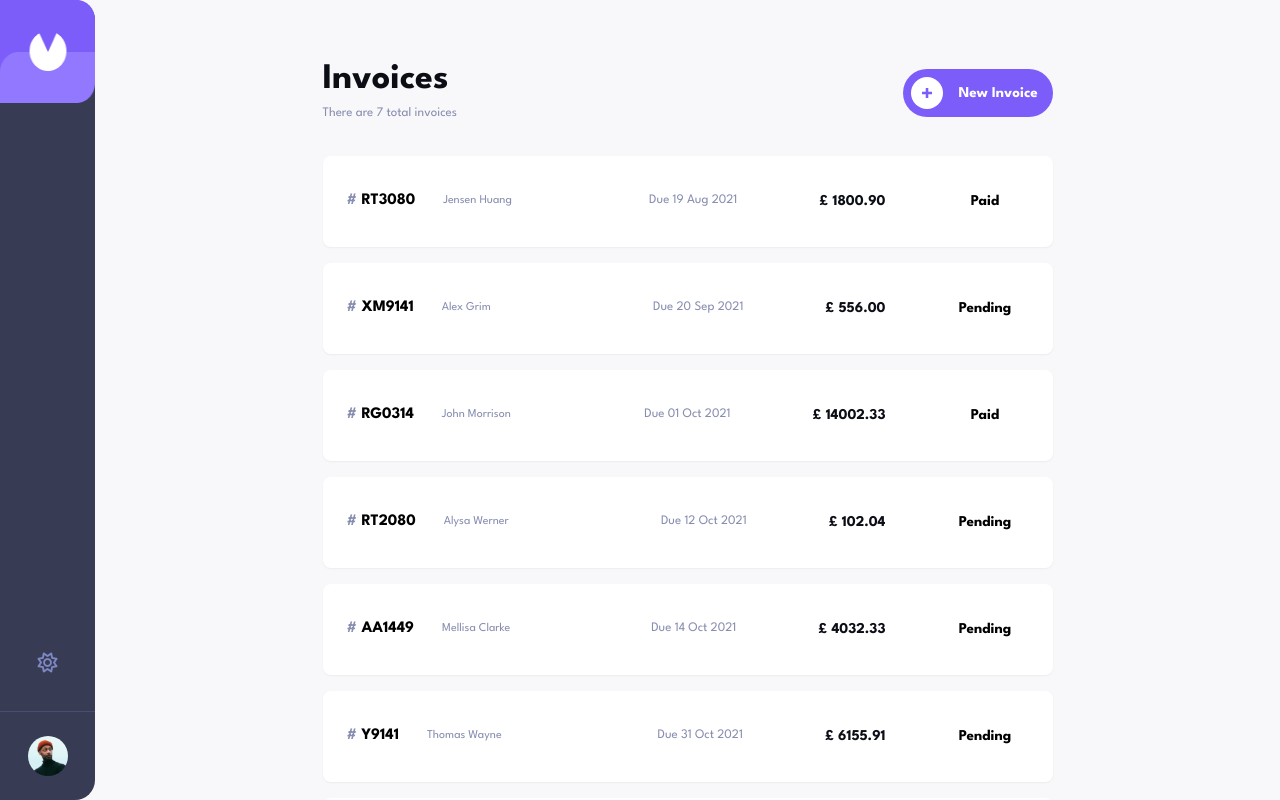
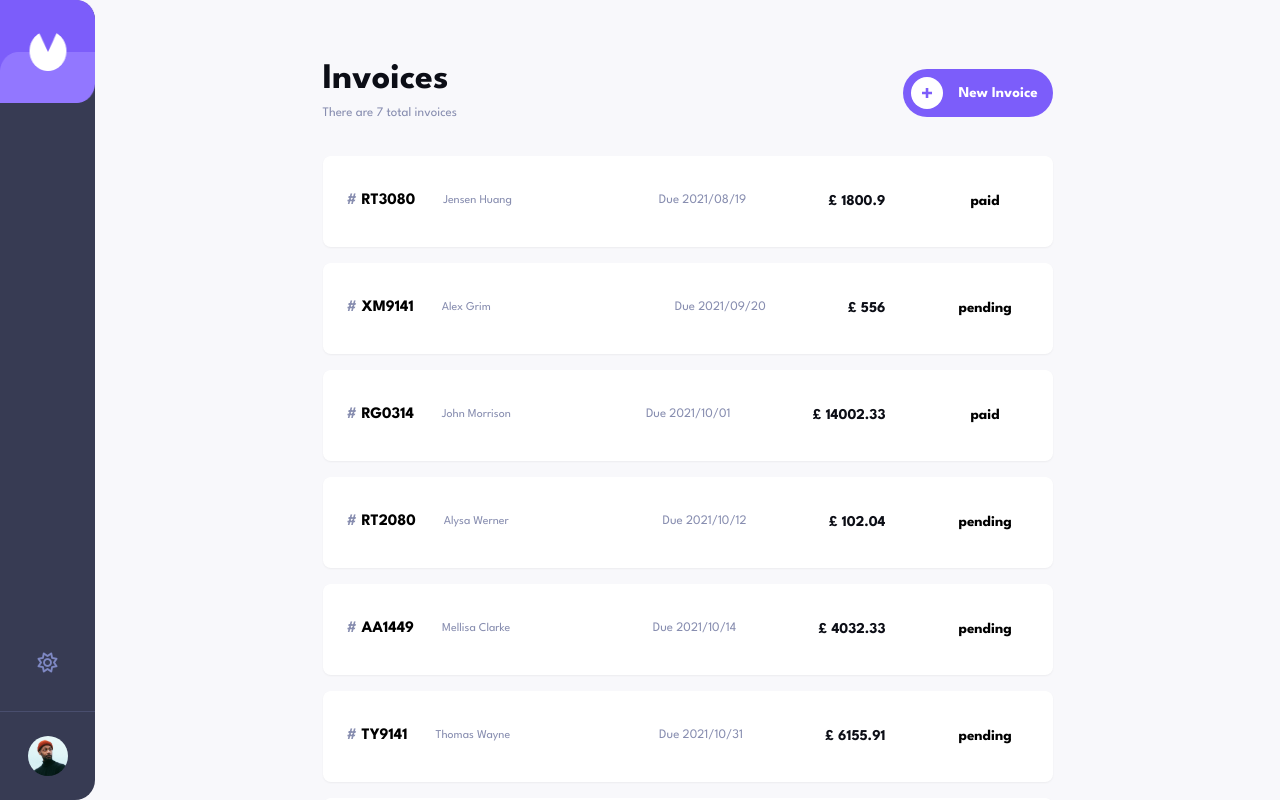
Before and after one commit to xasanovdev/invoice-app, a Vue app: page / in a window 1280 px wide. Built offline with nearby package versions, Linux system fonts and the light colour scheme.

Commit message:
added new invoices

```diff
--- a/data.js
+++ b/data.js
@@ -1,52 +1,231 @@
 export const invoices = [
   {
     id: 'RT3080',
+    createdAt: '2021/08/18',
+    paymentDue: '2021/08/19',
+    description: 'Re-branding',
+    paymentTerms: 1,
     clientName: 'Jensen Huang',
-    dueDate: '19 Aug 2021',
-    amount: 1800.9,
-    status: 'Paid',
+    clientEmail: 'jensenh@mail.com',
+    status: 'paid',
+    senderAddress: {
+      street: '19 Union Terrace',
+      city: 'London',
+      zipcode: 'E1 3EZ',
+      country: 'United Kingdom',
+    },
+    clientAddress: {
+      street: '106 Kendell Street',
+      city: 'Sharrington',
+      zipcode: 'NR24 5WQ',
+      country: 'United Kingdom',
+    },
+    items: [
+      {
+        name: 'Brand Guidelines',
+        quantity: 1,
+        price: 1800.9,
+        total: 1800.9,
+      },
+    ],
+    total: 1800.9,
   },
-
   {
     id: 'XM9141',
+    createdAt: '2021/08/21',
+    paymentDue: '2021/09/20',
+    description: 'Graphic Design',
+    paymentTerms: 30,
     clientName: 'Alex Grim',
-    dueDate: '20 Sep 2021',
-    amount: 556.0,
-    status: 'Pending',
+    clientEmail: 'alexgrim@mail.com',
+    status: 'pending',
+    senderAddress: {
+      street: '19 Union Terrace',
+      city: 'London',
+      zipcode: 'E1 3EZ',
+      country: 'United Kingdom',
+    },
+    clientAddress: {
+      street: '84 Church Way',
+      city: 'Bradford',
+      zipcode: 'BD1 9PB',
+      country: 'United Kingdom',
+    },
+    items: [
+      {
+        name: 'Banner Design',
+        quantity: 1,
+        price: 156.0,
+        total: 156.0,
+      },
+      {
+        name: 'Email Design',
+        quantity: 2,
+        price: 200.0,
+        total: 400.0,
+      },
+    ],
+    total: 556.0,
   },
   {
     id: 'RG0314',
+    createdAt: '2021/09/24',
+    paymentDue: '2021/10/01',
+    description: 'Website Redesign',
+    paymentTerms: 7,
     clientName: 'John Morrison',
-    dueDate: '01 Oct 2021',
-    amount: 14002.33,
-    status: 'Paid',
+    clientEmail: 'jm@myco.com',
+    status: 'paid',
+    senderAddress: {
+      street: '19 Union Terrace',
+      city: 'London',
+      zipcode: 'E1 3EZ',
+      country: 'United Kingdom',
+    },
+    clientAddress: {
+      street: '79 Dover Road',
+      city: 'Westhall',
+      zipcode: 'IP19 3PF',
+      country: 'United Kingdom',
+    },
+    items: [
+      {
+        name: 'Website Redesign',
+        quantity: 1,
+        price: 14002.33,
+        total: 14002.33,
+      },
+    ],
+    total: 14002.33,
   },
   {
     id: 'RT2080',
+    createdAt: '2021/10/11',
+    paymentDue: '2021/10/12',
+    description: 'Logo Concept',
+    paymentTerms: 1,
     clientName: 'Alysa Werner',
-    dueDate: '12 Oct 2021',
-    amount: 102.04,
-    status: 'Pending',
+    clientEmail: 'alysa@email.co.uk',
+    status: 'pending',
+    senderAddress: {
+      street: '19 Union Terrace',
+      city: 'London',
+      zipcode: 'E1 3EZ',
+      country: 'United Kingdom',
+    },
+    clientAddress: {
+      street: '63 Warwick Road',
+      city: 'Carlisle',
+      zipcode: 'CA20 2TG',
+      country: 'United Kingdom',
+    },
+    items: [
+      {
+        name: 'Logo Sketches',
+        quantity: 1,
+        price: 102.04,
+        total: 102.04,
+      },
+    ],
+    total: 102.04,
   },
   {
     id: 'AA1449',
+    createdAt: '2021/10/7',
+    paymentDue: '2021/10/14',
+    description: 'Re-branding',
+    paymentTerms: 7,
     clientName: 'Mellisa Clarke',
-    dueDate: '14 Oct 2021',
-    amount: 4032.33,
-    status: 'Pending',
+    clientEmail: 'mellisa.clarke@example.com',
+    status: 'pending',
+    senderAddress: {
+      street: '19 Union Terrace',
+      city: 'London',
+      zipcode: 'E1 3EZ',
+      country: 'United Kingdom',
+    },
+    clientAddress: {
+      street: '46 Abbey Row',
+      city: 'Cambridge',
+      zipcode: 'CB5 6EG',
+      country: 'United Kingdom',
+    },
+    items: [
+      {
+        name: 'New Logo',
+        quantity: 1,
+        price: 1532.33,
+        total: 1532.33,
+      },
+      {
+        name: 'Brand Guidelines',
+        quantity: 1,
+        price: 2500.0,
+        total: 2500.0,
+      },
+    ],
+    total: 4032.33,
   },
   {
-    id: 'Y9141',
+    id: 'TY9141',
+    createdAt: '2021/10/01',
+    paymentDue: '2021/10/31',
+    description: 'Landing Page Design',
+    paymentTerms: 30,
     clientName: 'Thomas Wayne',
-    dueDate: '31 Oct 2021',
-    amount: 6155.91,
-    status: 'Pending',
+    clientEmail: 'thomas@dc.com',
+    status: 'pending',
+    senderAddress: {
+      street: '19 Union Terrace',
+      city: 'London',
+      zipcode: 'E1 3EZ',
+      country: 'United Kingdom',
+    },
+    clientAddress: {
+      street: '3964  Queens Lane',
+      city: 'Gotham',
+      zipcode: '60457',
+      country: 'United States of America',
+    },
+    items: [
+      {
+        name: 'Web Design',
+        quantity: 1,
+        price: 6155.91,
+        total: 6155.91,
+      },
+    ],
+    total: 6155.91,
   },
   {
     id: 'FV2353',
+    createdAt: '2021/11/05',
+    paymentDue: '2021/11/12',
+    description: 'Logo Re-design',
+    paymentTerms: 7,
     clientName: 'Anita Wainwright',
-    dueDate: '12 Nov 2021',
-    amount: 3102.04,
-    status: 'Draft',
+    clientEmail: '',
+    status: 'draft',
+    senderAddress: {
+      street: '19 Union Terrace',
+      city: 'London',
+      zipcode: 'E1 3EZ',
+      country: 'United Kingdom',
+    },
+    clientAddress: {
+      street: '',
+      city: '',
+      zipcode: '',
+      country: '',
+    },
+    items: [
+      {
+        name: 'Logo Re-design',
+        quantity: 1,
+        price: 3102.04,
+        total: 3102.04,
+      },
+    ],
+    total: 3102.04,
   },
 ];
--- a/src/components/card/Card.vue
+++ b/src/components/card/Card.vue
@@ -15,10 +15,10 @@
         class="flex flex-col md:flex-row md:items-center md:mt-0 md:gap-[82px] items-start gap-2 mt-6"
       >
         <span class="text-light2 dark:text-light1 text-[13px]">{{
-          `Due ${invoice.dueDate}`
+          `Due ${invoice.paymentDue}`
         }}</span>
         <span class="text-light4 dark:text-white text-[15px] font-bold">{{
-          `£ ${invoice.amount.toFixed(2)}`
+          `£ ${invoice.total}`
         }}</span>
       </div>
 
@@ -39,11 +39,11 @@ const props = defineProps(['invoice']);
 
 const getStatusColorClass = () => {
   switch (props.invoice.status) {
-    case 'Paid':
+    case 'paid':
       return '#33D69F';
-    case 'Pending':
+    case 'pending':
       return '#FF8F00';
-    case 'Draft':
+    case 'draft':
       return '#373B53';
     default:
       return '';
```
